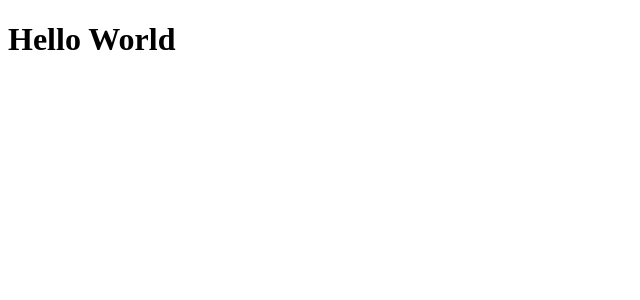
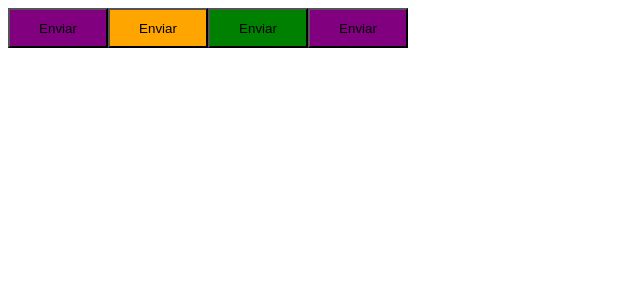
Before and after one commit to Michael-Andryeer/Pomodoro, a React (Vite) app in the folder pomodoro/: page / in a window 1280 px wide. Shown: the top 300 px of the page, without its empty margins (0-640 px from the left). Built offline with nearby package versions, Linux system fonts and the light colour scheme.

Commit message:
Styled-components adicionado no projeto

```diff
--- a/pomodoro/package.json
+++ b/pomodoro/package.json
@@ -11,12 +11,14 @@
   },
   "dependencies": {
     "react": "^18.3.1",
-    "react-dom": "^18.3.1"
+    "react-dom": "^18.3.1",
+    "styled-components": "^6.1.13"
   },
   "devDependencies": {
     "@eslint/js": "^9.11.1",
     "@types/react": "^18.3.10",
     "@types/react-dom": "^18.3.0",
+    "@types/styled-components": "^5.1.34",
     "@vitejs/plugin-react": "^4.3.2",
     "eslint": "^9.11.1",
     "eslint-plugin-react-hooks": "^5.1.0-rc.0",
--- a/pomodoro/src/App.tsx
+++ b/pomodoro/src/App.tsx
@@ -1,7 +1,11 @@
+import { Button } from "./components/Button";
 export function App() {
   return (
     <>
-      <h1>Hello World</h1>
+      <Button variant="primary"/>
+      <Button variant="secondary"/>
+      <Button variant="success"/>
+      <Button/>
     </>
   );
 }
--- /dev/null
+++ b/pomodoro/src/components/Button.styles.ts
@@ -0,0 +1,25 @@
+import styled, { css } from 'styled-components';
+
+export type ButtonVariant = 'primary' | 'secondary' | 'danger' | 'success';
+
+interface ButtonContainerProps {
+  variant: ButtonVariant;
+}
+
+const buttonVariants = {
+  primary: 'purple',
+  secondary: 'orange',
+  danger: 'red',
+  success: 'green',
+};
+
+export const ButtonContainer = styled.button<ButtonContainerProps>`
+  width: 100px;
+  height: 40px;
+
+  ${(props) => {
+    return css`
+      background-color: ${buttonVariants[props.variant]};
+    `;
+  }}
+`;
--- /dev/null
+++ b/pomodoro/src/components/Button.tsx
@@ -0,0 +1,9 @@
+import { ButtonContainer, type ButtonVariant } from "./Button.styles";
+
+interface ButtonProps{
+  variant?: ButtonVariant;
+}
+
+export function Button({variant = 'primary'}: ButtonProps) {
+  return <ButtonContainer variant={variant}>Enviar</ButtonContainer>
+}
```
Also changed, not shown: 1 other file (tests, documents, lock files or other folders).
